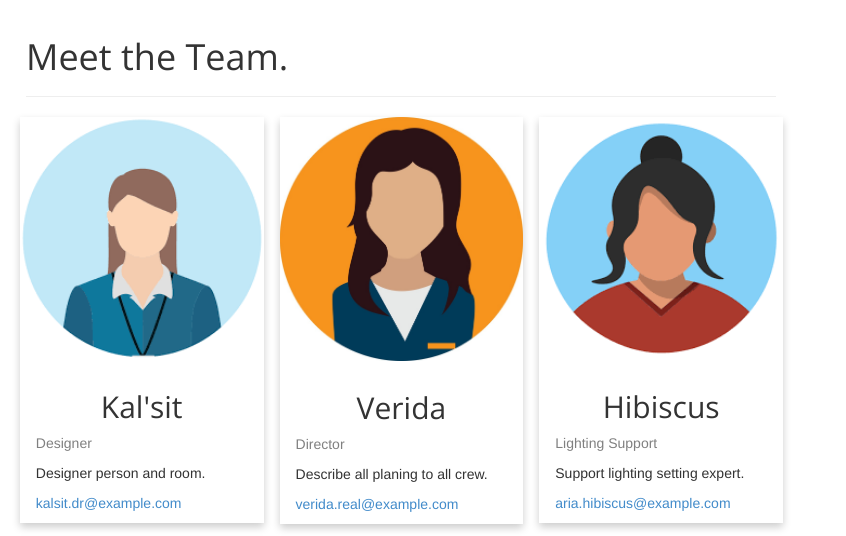
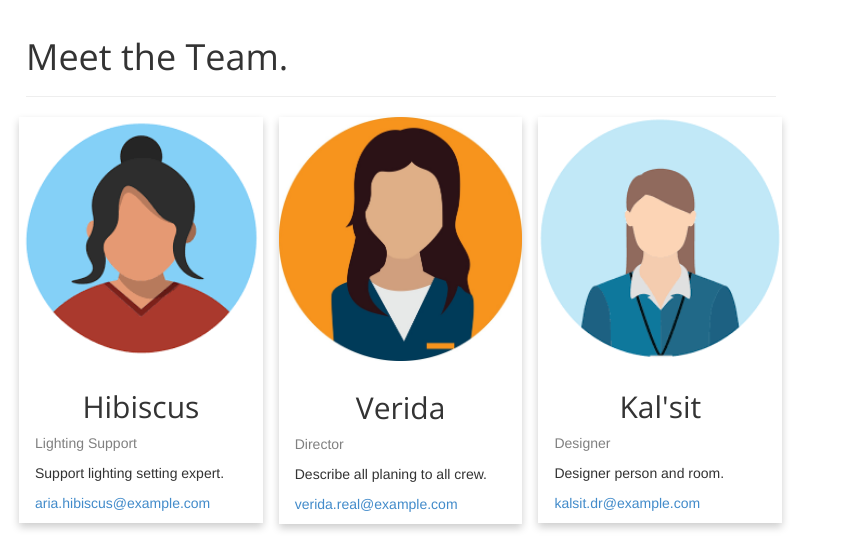
Before and after one commit to Ramdnie/phoroom, a plain HTML site: page public/team.html in a window 1280 px wide. Shown: the part 153-689 px from the top of the page, 434-1280 px from the left. Drawn offline with nearby package versions, Linux system fonts and the light colour scheme.

Commit message:
Final Project Hacktiv8

```diff
--- a/public/assets/css/main.css
+++ b/public/assets/css/main.css
@@ -263,7 +263,7 @@ img.pull-left { margin-right: 10px; }
 
 /* column meet the team */
 .column{
-	float: right;
+	float: left;
 	width: 33.3%;
 	margin-bottom: 16px;
 	padding: 0 8px;
```
Also changed, not shown: public/about.html (+1 -1 lines).
